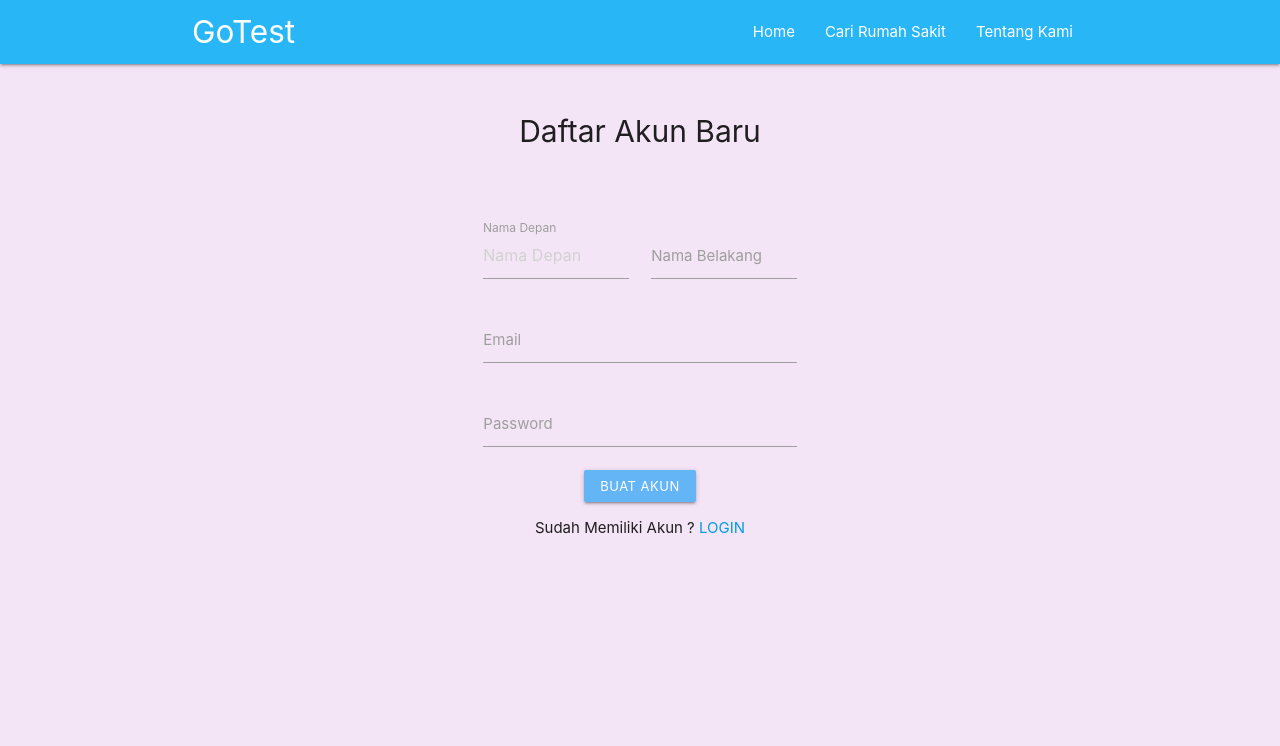
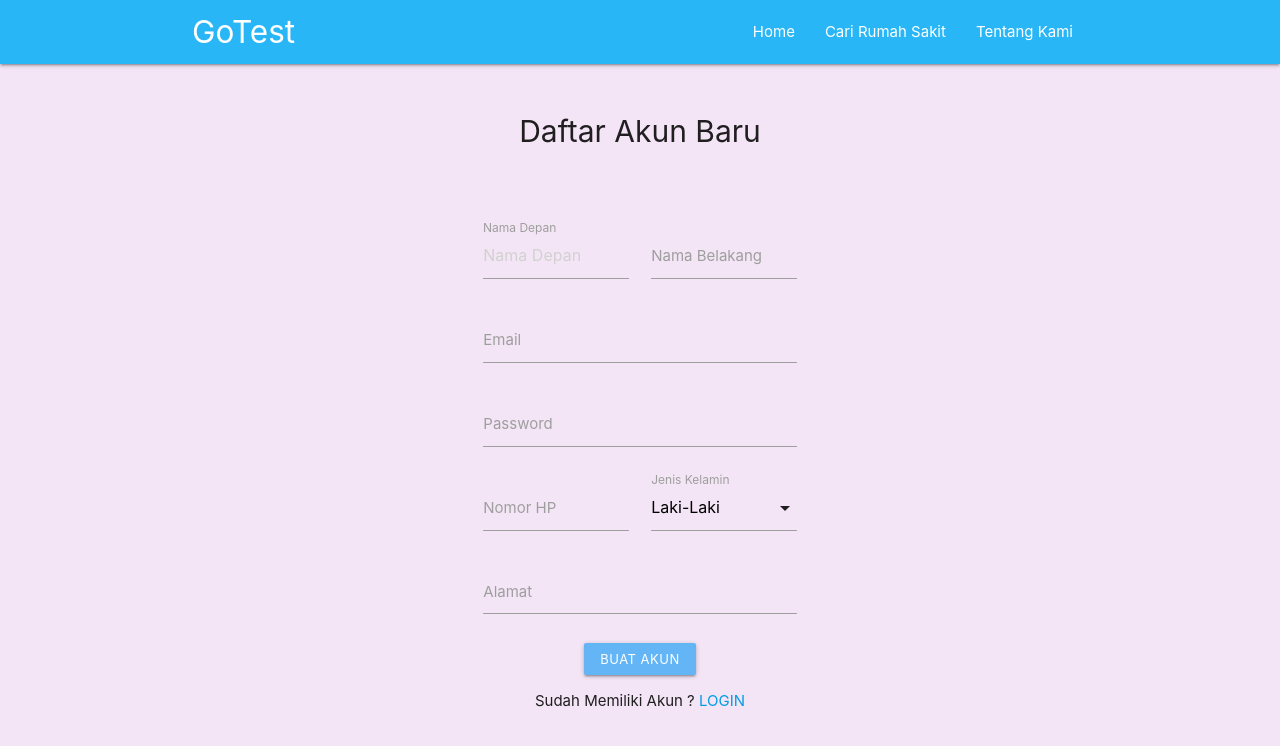
Before and after one commit to mohamilin/goTest, a plain HTML site: page pages/auth/register.html in a window 1280 px wide. Drawn offline with nearby package versions, Linux system fonts and the light colour scheme.

Commit message:
update regstrsi

```diff
--- a/css/style.css
+++ b/css/style.css
@@ -48,6 +48,7 @@
 /* untuk register.html */
 .container-register {
   width: 40%;
+  height: 1000px;
 }
 
 .reg-title {
--- a/pages/auth/register.html
+++ b/pages/auth/register.html
@@ -55,6 +55,22 @@
                             <input id="password" type="password" class="validate" />
                             <label for="password">Password</label>
                         </div>
+                        <div class="input-field col s6">
+                            <input id="input_text" type="text" data-length="10">
+                            <label for="input_text">Nomor HP</label>
+                          </div>
+                        <div class="input-field col s6">
+                            <select>
+                                <!-- <option value="" disabled selected>Pilih Jenis Kelamin</option> -->
+                                <option value="1">Laki-Laki</option>
+                                <option value="2">Perempuan</option>
+                            </select>
+                            <label>Jenis Kelamin</label>
+                        </div>
+                        <div class="input-field col s12">
+                            <textarea id="textarea1" class="materialize-textarea"></textarea>
+                            <label for="textarea1">Alamat</label>
+                        </div>
                         <div class="center">
                             <a class="waves-effect center waves-light btn-small blue lighten-2">Buat Akun</a>
                             <p>Sudah Memiliki Akun ? <a class="modal-trigger" href="#modal1"> LOGIN</a></p>
@@ -87,6 +103,7 @@
                     <input type="password" id="pass">
                     <label for="pass">Password</label>
                 </div>
+
                 <input type="submit" value="Login" class="btn btn-large">
             </form>
         </div>
@@ -105,6 +122,21 @@
                 // preventScrolling: false
             });
         })
+        //untk jenis kelamin
+        document.addEventListener('DOMContentLoaded', function () {
+            var elems = document.querySelectorAll('select');
+            var instances = M.FormSelect.init(elems, options);
+        });
+
+        // Or with jQuery
+
+        $(document).ready(function () {
+            $('select').formSelect();
+        });
+
+        // untuk textarea alamat
+        // $('#textarea1').val('New Text');
+        // M.textareaAutoResize($('#textarea1'));
     </script>
 </body>
 
```
